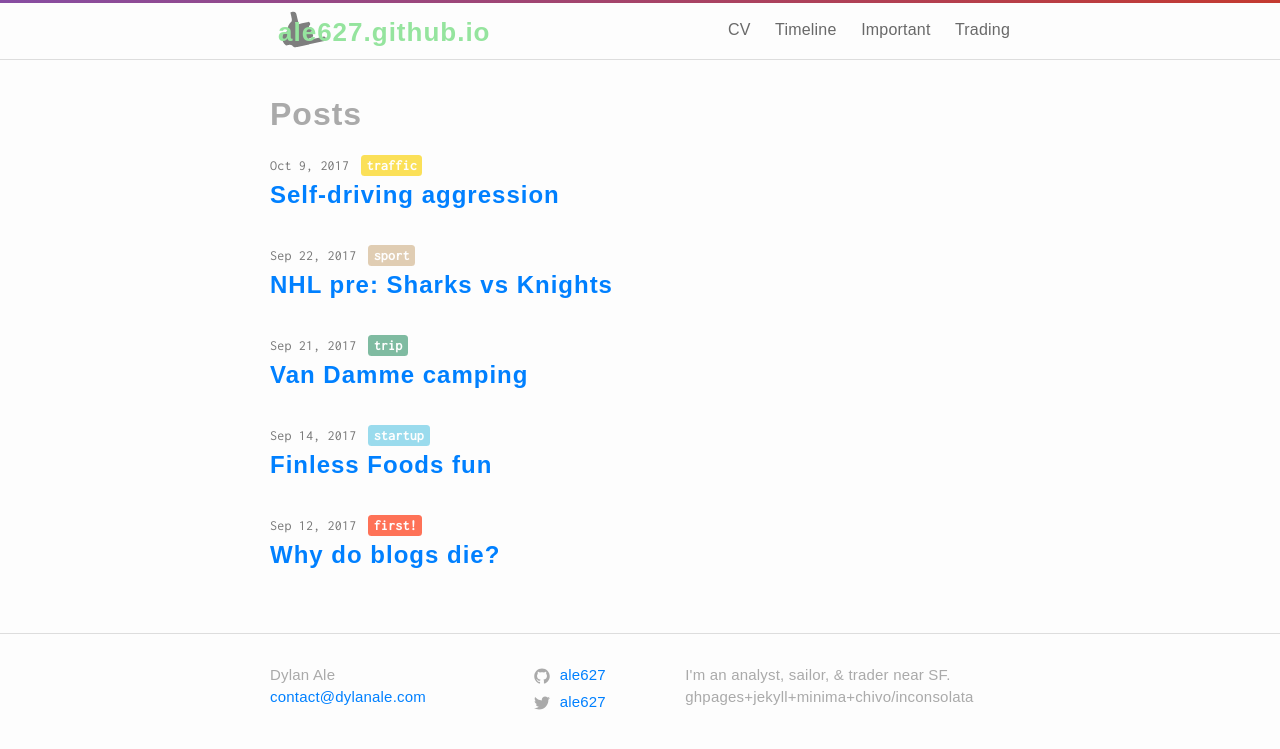
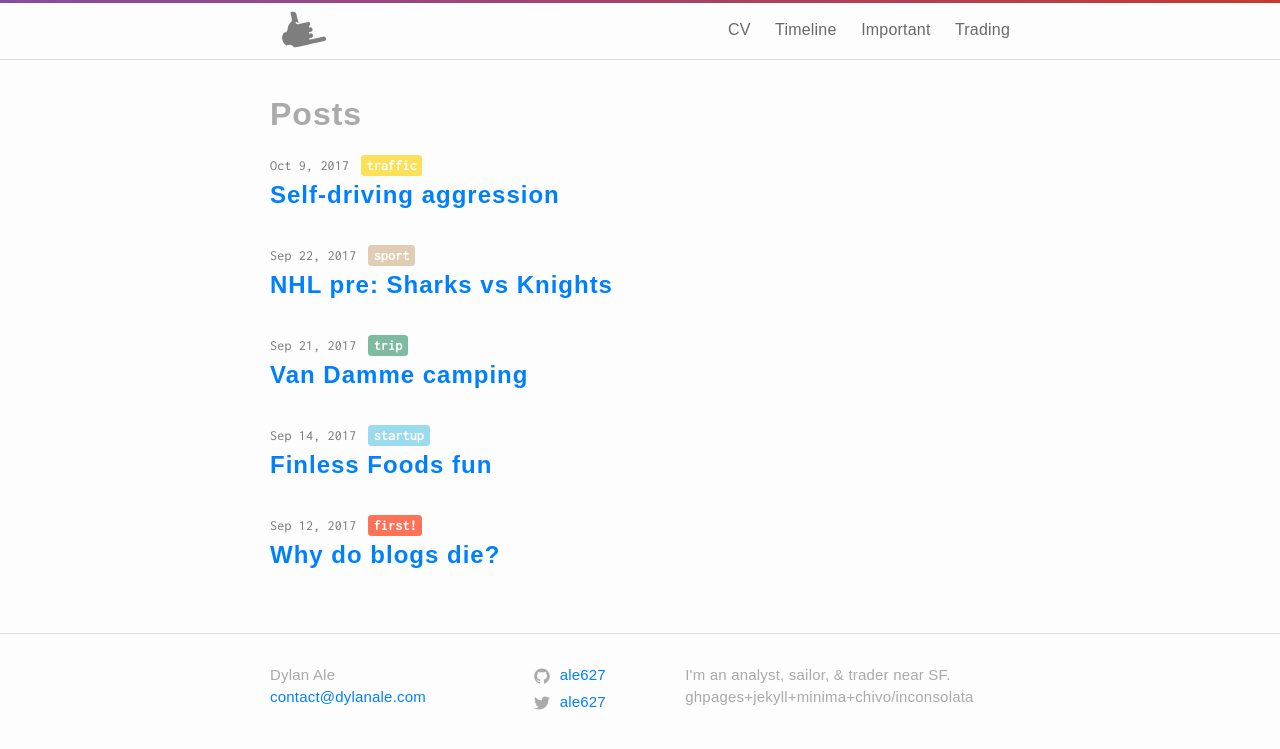
Before and after one commit to ale627/ale627.github.io, a Jekyll site: the page built from index.md, in a window 1280 px wide. Shown: the top 749 px of the page. Built offline with Jekyll 4.4.1, drawn with Linux system fonts in a browser that asks for light colours; some web fonts are replaced.

Commit message:
finally hid the title text

```diff
--- a/_sass/minima/_layout.scss
+++ b/_sass/minima/_layout.scss
@@ -11,7 +11,8 @@
 }
 
 .site-title {
-  @include relative-font-size(1.625);
+  //@include relative-font-size(1.625);
+  font-size: 0px;
   font-weight: 600;
   line-height: $base-line-height * $base-font-size * 2.25;
   letter-spacing: 1px;
```
Also changed, not shown: 2 other files.
